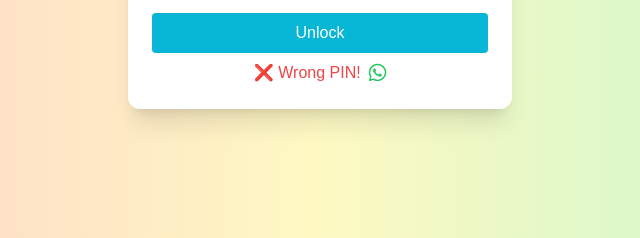
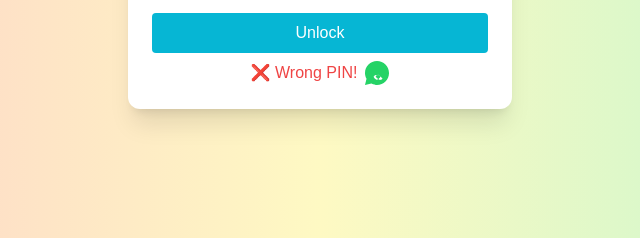
Before and after one commit to hackjili/JILI1, a plain HTML site: page index.html in a window 1280 px wide. Both pictures are taken after a click on the button "Unlock". Shown: the part 181-419 px from the top of the page, 320-960 px from the left. Drawn offline with nearby package versions, Linux system fonts and the light colour scheme.

Commit message:
Update index.html

```diff
--- a/index.html
+++ b/index.html
@@ -5,7 +5,6 @@
 <meta name="viewport" content="width=device-width, initial-scale=1.0">
 <title>Super Ace Predication V2</title>
 <script src="https://cdn.tailwindcss.com"></script>
-<script src="https://kit.fontawesome.com/a076d05399.js" crossorigin="anonymous"></script>
 <style>
 body { font-family: sans-serif; }
 .animate-pulse-scale { animation: pulse 1.5s infinite; }
@@ -30,8 +29,10 @@ body { font-family: sans-serif; }
   <button onclick="unlockPage()" class="bg-cyan-500 text-white px-4 py-2 rounded w-full hover:bg-cyan-600">Unlock</button>
   <p id="errorMsg" class="text-red-500 mt-2 hidden flex items-center justify-center space-x-2">
     <span></span>
-    <a id="whatsappLink" href="https://wa.me/8801760226034?text=আমি%20লগইন%20করতে%20পারতেছি%20না" target="_blank" class="text-green-500 hover:text-green-700">
-      <i class="fa-brands fa-whatsapp fa-lg"></i>
+    <a id="whatsappLink" href="https://wa.me/8801760226034?text=আমি%20লগইন করতে পারতেছি না" target="_blank" class="inline-block w-6 h-6">
+      <svg viewBox="0 0 24 24" fill="#25D366" xmlns="http://www.w3.org/2000/svg">
+        <path d="M12 0C5.373 0 0 5.373 0 12c0 2.117.555 4.092 1.52 5.84L0 24l6.382-1.502C8.88 23.445 10.417 24 12 24c6.627 0 12-5.373 12-12S18.627 0 12 0zm5.502 17.496c-.233.654-1.38 1.277-1.91 1.36-.495.076-1.1.108-2.02-.488-.873-.556-1.86-1.65-2.413-2.11-.653-.53-.423-.906-.237-1.35.186-.44.494-.544.81-.66.33-.12.653-.23.933-.347.28-.118.605-.157.918.118.312.274 1.188 1.01 1.28 1.09.093.08.155.12.25.2.094.08.156.132.234.22.078.088.052.165.037.27-.015.104-.18.398-.26.55-.08.153-.16.18-.28.31-.12.13-.25.283-.34.37-.093.088-.183.156-.28.24-.093.08-.125.107-.22.204-.093.096-.37.35-.453.415-.082.064-.166.13-.248.19-.083.062-.195.065-.296.097-.1.03-.908.443-1.09.502-.182.058-.327.104-.476.03-.15-.073-.903-.44-1.1-.617-.195-.177-.41-.35-.58-.564-.17-.213-.39-.484-.45-.57-.06-.086-.5-.756-.566-.897-.065-.14-.127-.236-.077-.37.05-.133.2-.327.27-.442.07-.114.15-.154.25-.26.1-.104.125-.16.215-.23.09-.07.145-.105.22-.15.075-.045.18-.082.27-.13.09-.047.345-.18.44-.23.093-.05.42-.14.51-.17.09-.027.323-.073.43-.104.106-.03.57-.062.696-.07.127-.01.49-.02.63 0 .14.018.48.06.59.096.11.036.32.15.43.205.11.056.23.122.335.18.105.056.437.286.51.33.073.043.152.09.197.138.045.048.155.11.24.165.083.053.15.105.215.15.066.046.143.11.21.16.068.05.15.115.19.16.04.045.08.098.08.098s.083.092.083.092z"/>
+      </svg>
     </a>
   </p>
 </div>
@@ -73,7 +74,7 @@ function unlockPage(){
   if(logoutCount>=2){
     errorMsg.classList.remove("hidden");
     errorMsg.querySelector("span").textContent="🚫 Limit reached! আর লগইন সম্ভব নয়।";
-    whatsappLink.href="https://wa.me/8801XXXXXXXXX?text=আমি%20লগইন করতে পারতেছি না";
+    whatsappLink.href="https://wa.me/8801760226034?text=আমি%20লগইন করতে পারতেছি না";
     return;
   }
   let duration=0;
```
